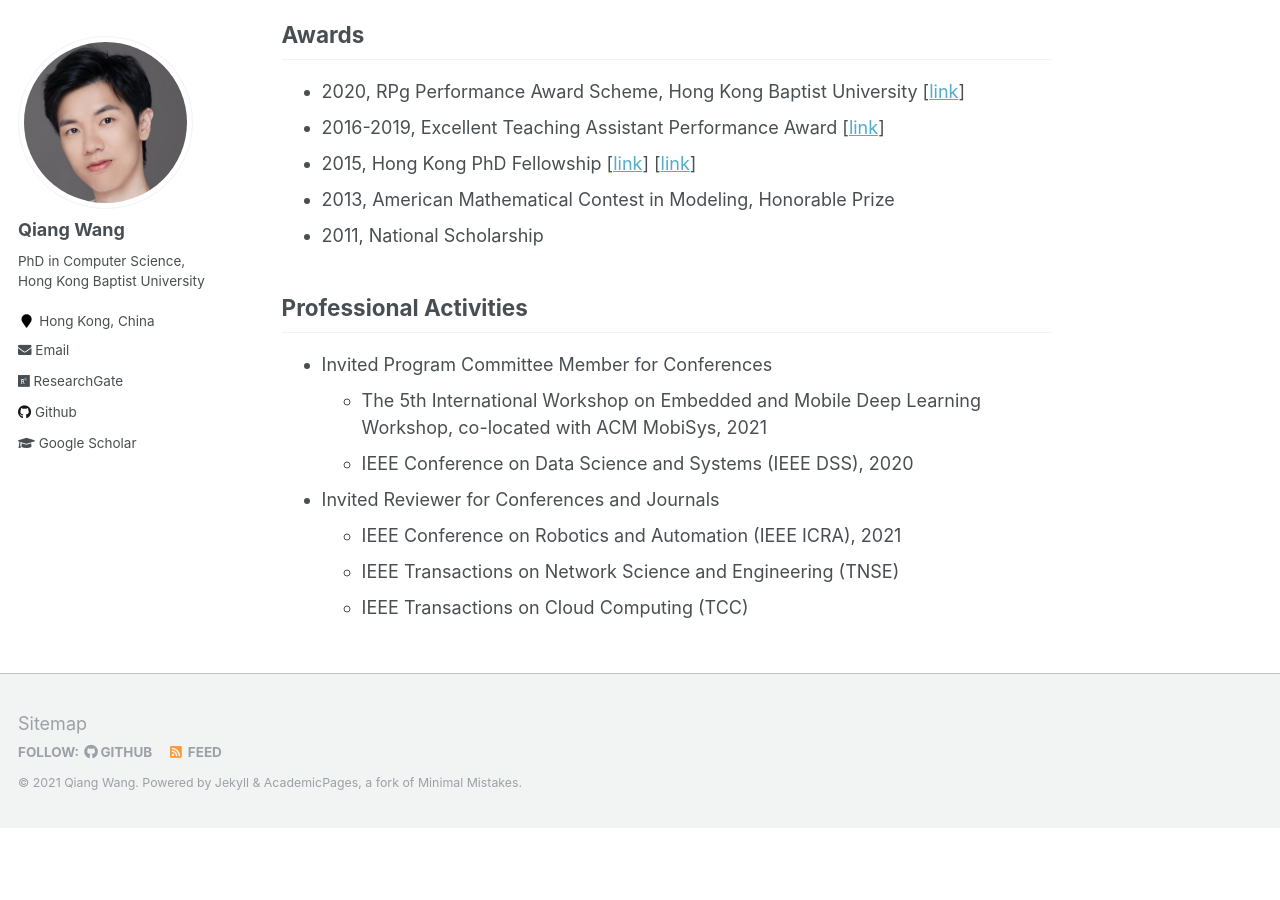
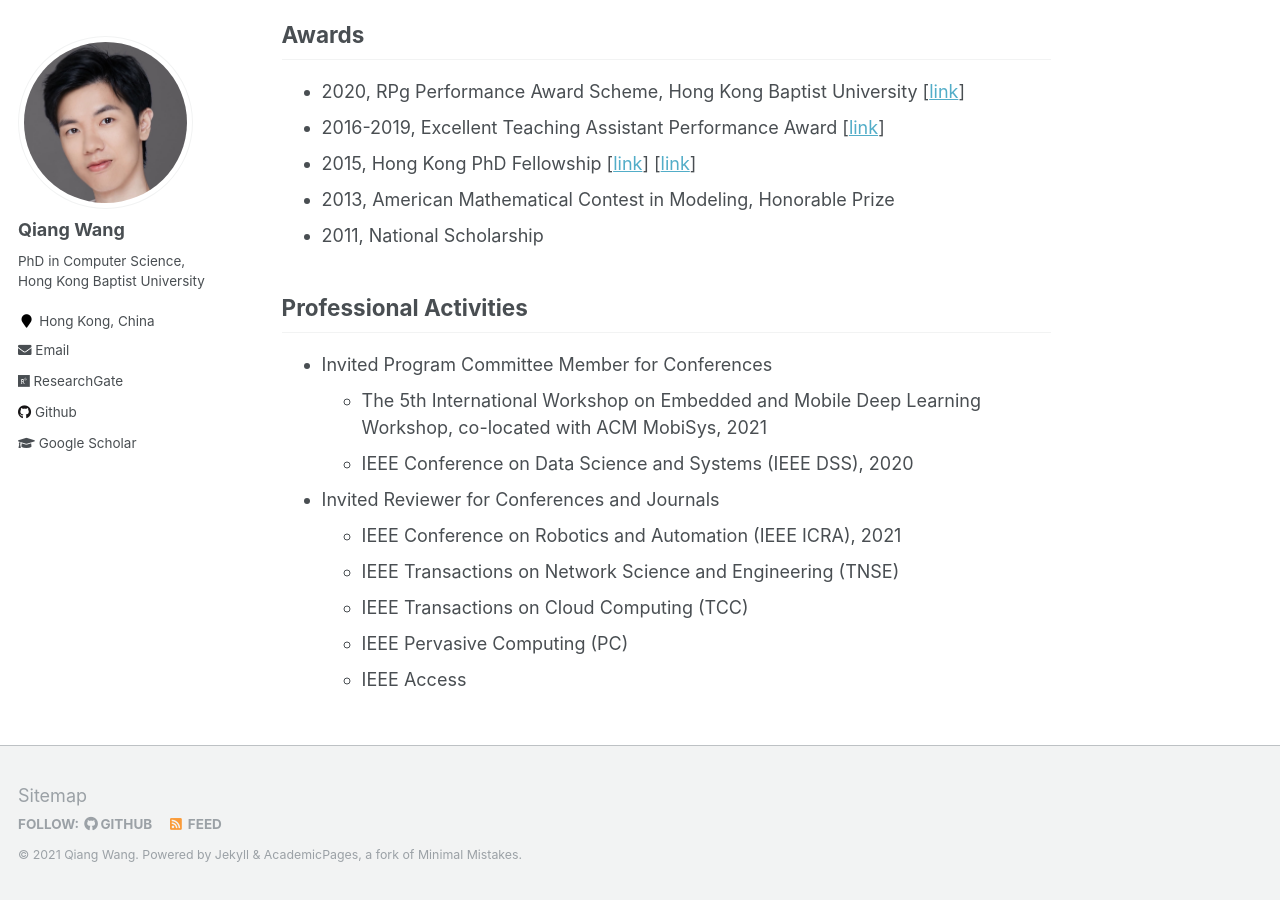
Before and after one commit to blackjack2015/blackjack2015.github.io, a Jekyll site: the page built from _pages/about.md, in a window 1280 px wide and 900 px high, scrolled down 1481 px. Built offline with Jekyll 4.4.1, drawn with Linux system fonts in a browser that asks for light colours; before the commit the page ends 2309 px from its top, so only the background shows below that.

Commit message:
Update about.md

```diff
--- a/_pages/about.md
+++ b/_pages/about.md
@@ -46,3 +46,5 @@ Qiang Wang is currently a Research Assistant Professor at Department of Computer
     + IEEE Conference on Robotics and Automation (IEEE ICRA), 2021
     + IEEE Transactions on Network Science and Engineering (TNSE)
     + IEEE Transactions on Cloud Computing (TCC)
+    + IEEE Pervasive Computing (PC)
+    + IEEE Access
```
